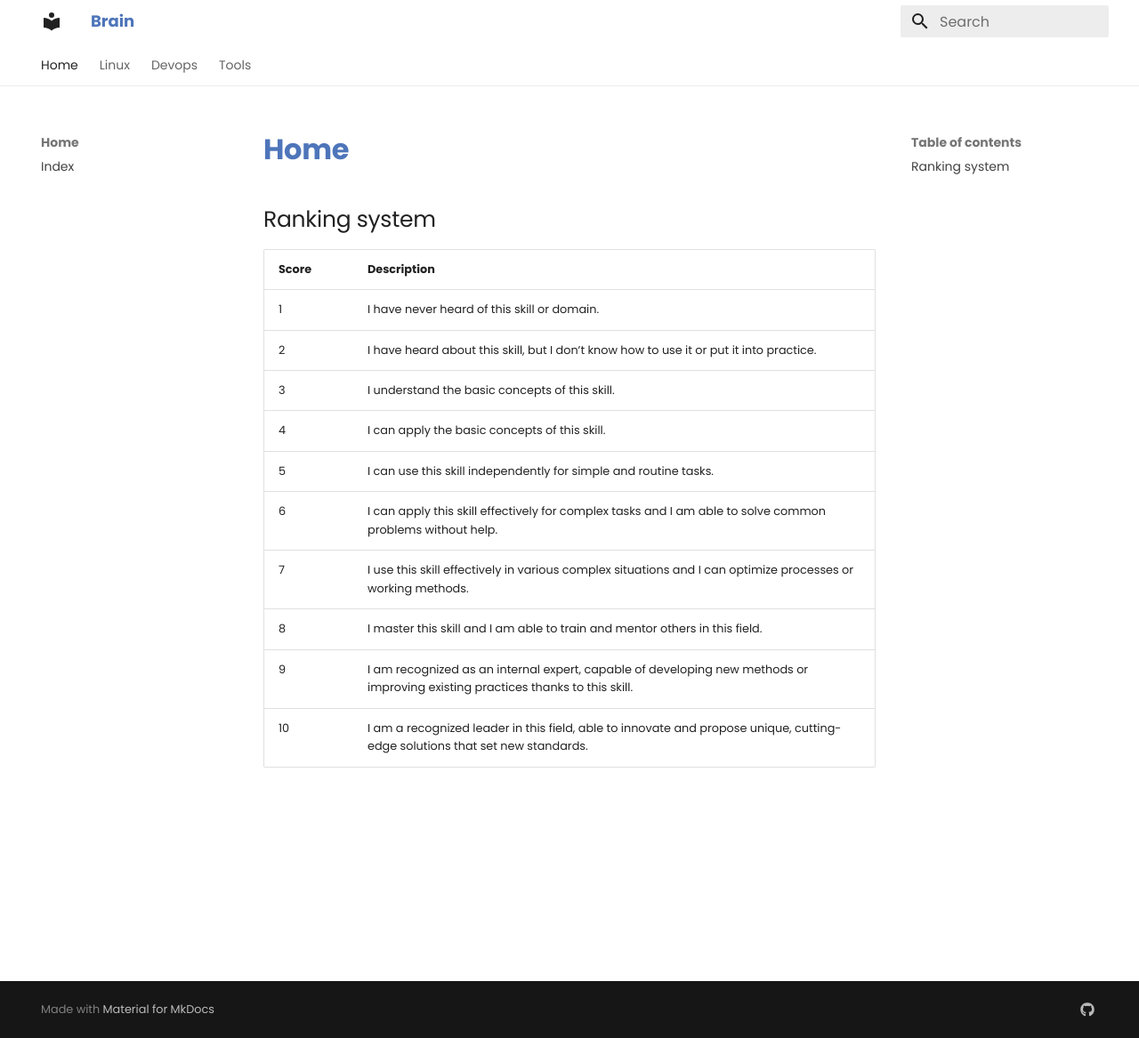
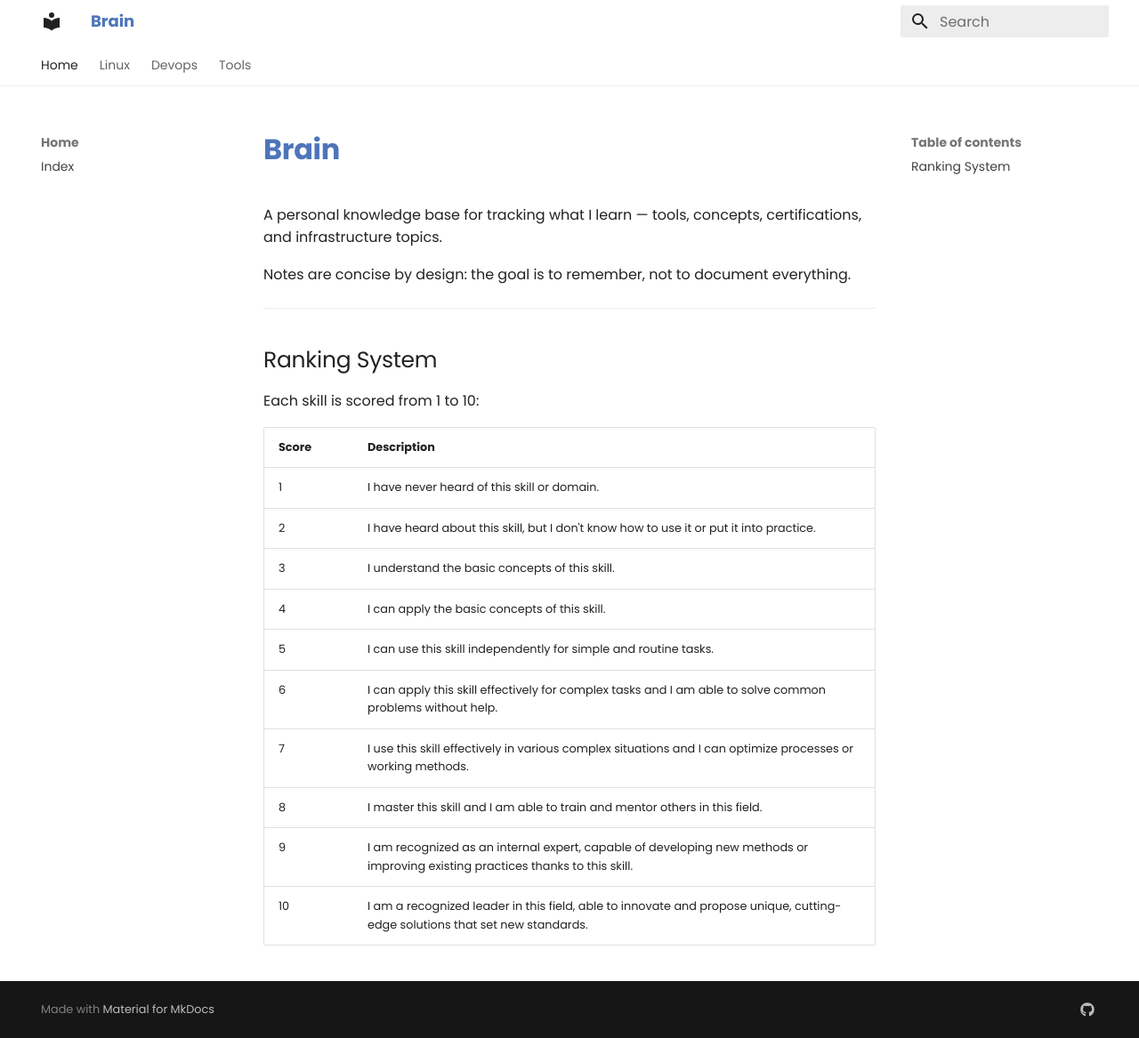
Before and after one commit to LionelPinheiroDuarte/brain, an MkDocs documentation site: the page built from docs/index.en.md, in a window 1280 px wide and 1167 px high. Shown: the whole window at 89% size. Built offline with MkDocs 1.6.1 and Material for MkDocs 9.7.7, drawn with Linux system fonts in a browser that asks for light colours.

Commit message:
docs: add home page with ranking system description

```diff
--- a/docs/index.en.md
+++ b/docs/index.en.md
@@ -1,15 +1,24 @@
-# Home
-## Ranking system
+# Brain
+
+A personal knowledge base for tracking what I learn — tools, concepts, certifications, and infrastructure topics.
+
+Notes are concise by design: the goal is to remember, not to document everything.
+
+---
+
+## Ranking System
+
+Each skill is scored from 1 to 10:
 
 | Score | Description |
 |-------|-------------|
-| 1     | I have never heard of this skill or domain. |
-| 2     | I have heard about this skill, but I don’t know how to use it or put it into practice. |
-| 3     | I understand the basic concepts of this skill. |
-| 4     | I can apply the basic concepts of this skill. |
-| 5     | I can use this skill independently for simple and routine tasks. |
-| 6     | I can apply this skill effectively for complex tasks and I am able to solve common problems without help. |
-| 7     | I use this skill effectively in various complex situations and I can optimize processes or working methods. |
-| 8     | I master this skill and I am able to train and mentor others in this field. |
-| 9     | I am recognized as an internal expert, capable of developing new methods or improving existing practices thanks to this skill. |
-| 10    | I am a recognized leader in this field, able to innovate and propose unique, cutting-edge solutions that set new standards. |
+| 1 | I have never heard of this skill or domain. |
+| 2 | I have heard about this skill, but I don't know how to use it or put it into practice. |
+| 3 | I understand the basic concepts of this skill. |
+| 4 | I can apply the basic concepts of this skill. |
+| 5 | I can use this skill independently for simple and routine tasks. |
+| 6 | I can apply this skill effectively for complex tasks and I am able to solve common problems without help. |
+| 7 | I use this skill effectively in various complex situations and I can optimize processes or working methods. |
+| 8 | I master this skill and I am able to train and mentor others in this field. |
+| 9 | I am recognized as an internal expert, capable of developing new methods or improving existing practices thanks to this skill. |
+| 10 | I am a recognized leader in this field, able to innovate and propose unique, cutting-edge solutions that set new standards. |
```
